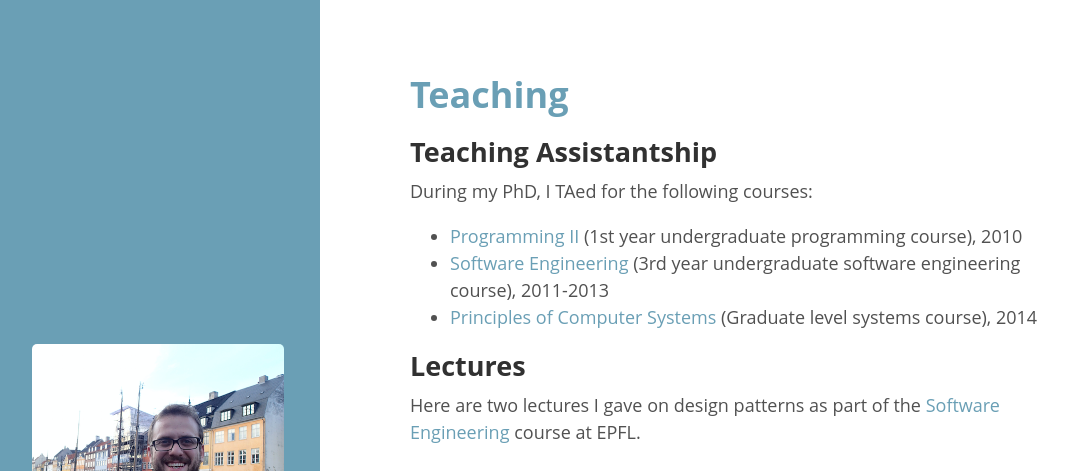
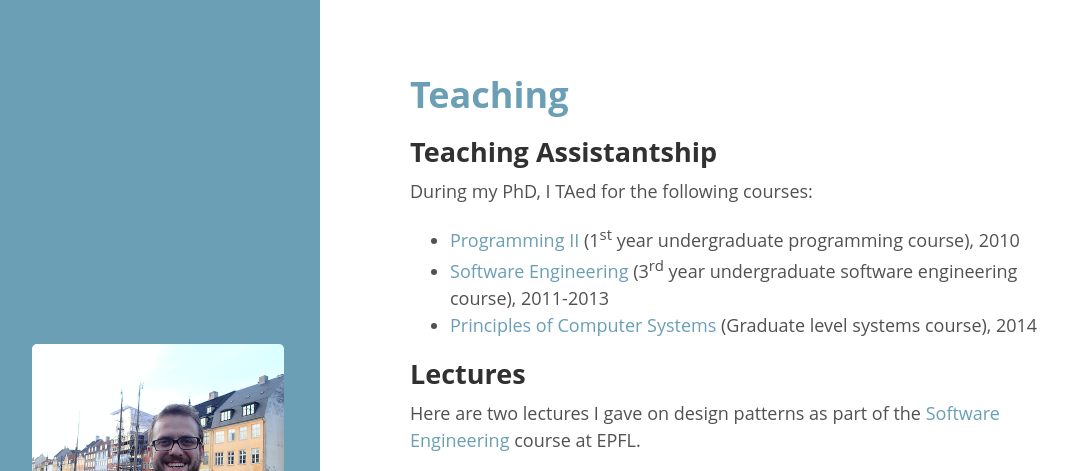
Before and after one commit to kasikci/kasikci.github.io, a Jekyll site: the page built from teaching.md, in a window 1280 px wide and 1252 px high, cut to the strip 0-471 px from the top of the window. Shown: the whole strip, without its empty margins (4-1072 px from the left). Built offline with Jekyll 4.4.1, drawn with Linux system fonts in a browser that asks for light colours; Markdown is read by kramdown in place of the engine named in the settings.

Commit message:
fix superscript

```diff
--- a/teaching.md
+++ b/teaching.md
@@ -7,8 +7,8 @@ title: Teaching
 
 During my PhD, I TAed for the following courses:
 
-* [Programming II](http://isa.epfl.ch/imoniteur_ISAP/!itffichecours.htm?ww_i_matiere=1775702&ww_x_anneeacad=213638028&ww_i_section=945244&ww_i_niveau=6683111&ww_c_langue=en) (1st year undergraduate programming course), 2010
-* [Software Engineering](http://sweng.epfl.ch/) (3rd year undergraduate software engineering course), 2011-2013
+* [Programming II](http://isa.epfl.ch/imoniteur_ISAP/!itffichecours.htm?ww_i_matiere=1775702&ww_x_anneeacad=213638028&ww_i_section=945244&ww_i_niveau=6683111&ww_c_langue=en) (1<sup>st</sup> year undergraduate programming course), 2010
+* [Software Engineering](http://sweng.epfl.ch/) (3<sup>rd</sup> year undergraduate software engineering course), 2011-2013
 * [Principles of Computer Systems](http://pocs.epfl.ch/) (Graduate level systems course), 2014
 
 ## Lectures
```
Also changed, not shown: 2 other files.
